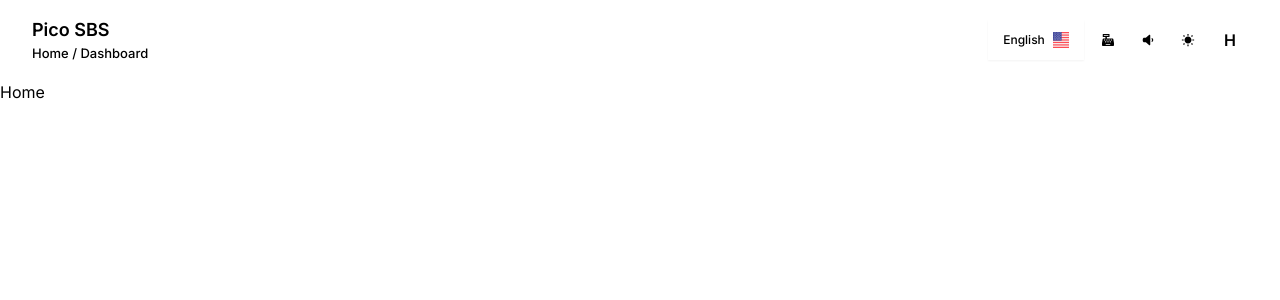
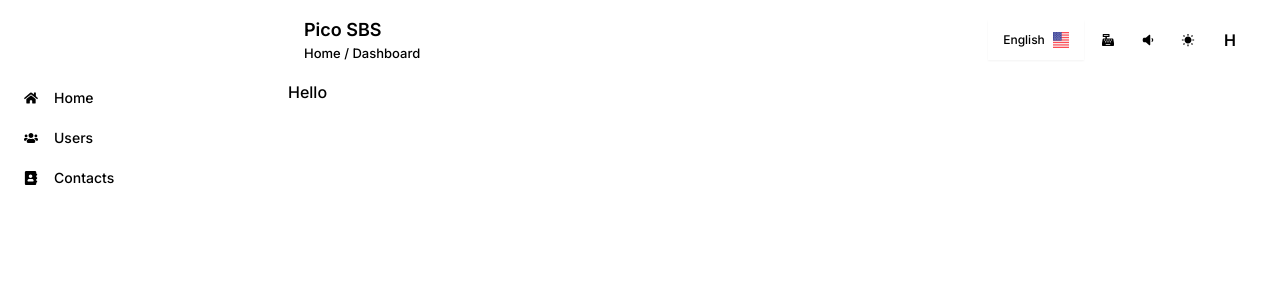
Before and after one commit to HTLA380/PicoSBS-User-Management-Typescript, a Next.js app: page / in a window 1280 px wide. Shown: the top 300 px of the page. Built offline with nearby package versions, Linux system fonts and the light colour scheme.

Commit message:
feat: add sidebar

```diff
--- a/constants/data.ts
+++ b/constants/data.ts
@@ -34,164 +34,6 @@ export const pageTitleData = [
     title: "Create Role",
     subtitlePathname: "Roles List",
     subtitle: "Create",
-  },
-];
-
-export const sidebarData = [
-  {
-    menu_name: "Home",
-    menu_icon: "fa-solid fa-house",
-    child_menus: [
-      {
-        menu_name: "Dashboard",
-        link: "/",
-      },
-      {
-        menu_name: "Button",
-        link: "/button",
-      },
-      {
-        menu_name: "Card",
-        link: "/card",
-      },
-      {
-        menu_name: "POS Card",
-        link: "/pos_card",
-      },
-      {
-        menu_name: "Input",
-        link: "/input",
-      },
-      {
-        menu_name: "Combobox",
-        link: "/combobox",
-      },
-      {
-        menu_name: "DateInput",
-        link: "/date_input",
-      },
-      {
-        menu_name: "FilterSelect",
-        link: "/filter_select",
-      },
-      {
-        menu_name: "RadioBox",
-        link: "/radiobox",
-      },
-      {
-        menu_name: "Select",
-        link: "/select",
-      },
-      {
-        menu_name: "Drawer",
-        link: "/drawer",
-      },
-      {
-        menu_name: "Textarea",
-        link: "/textarea",
-      },
-      {
-        menu_name: "SwitchToggle",
-        link: "/switch_toggle",
-      },
-      {
-        menu_name: "Modal",
-        link: "/modal",
-      },
-      {
-        menu_name: "Table",
-        link: "/table",
-      },
-      {
-        menu_name: "Module",
-        link: "/module",
-      },
-      {
-        menu_name: "Business Create",
-        link: "/business_create",
-      },
-      {
-        menu_name: "Sidebar",
-        link: "/sidebar",
-      },
-    ],
-  },
-  {
-    menu_name: "Users",
-    menu_icon: "fa-solid fa-users",
-    child_menus: [
-      {
-        menu_name: "Users",
-        menu_icon: "fa-solid fa-user",
-        child_menus: [
-          {
-            menu_name: "Users List",
-            link: "/users",
-          },
-          {
-            menu_name: "Create User",
-            link: "/users/create",
-          },
-        ],
-      },
-      {
-        menu_name: "Roles",
-        menu_icon: "fa-solid fa-chart-column",
-        child_menus: [
-          {
-            menu_name: "Roles List",
-            link: "/roles",
-          },
-          {
-            menu_name: "Create Role",
-            link: "/roles/create",
-          },
-        ],
-      },
-    ],
-  },
-  {
-    menu_name: "Contacts",
-    menu_icon: "fa-solid fa-address-book",
-    child_menus: [
-      {
-        menu_name: "Suppliers",
-        menu_icon: "fa-solid fa-chart-column",
-        child_menus: [
-          {
-            menu_name: "Suppliers List",
-          },
-          {
-            menu_name: "Add Supplier",
-          },
-        ],
-      },
-      {
-        menu_name: "Customers",
-        menu_icon: "fa-solid fa-chart-column",
-        child_menus: [
-          {
-            menu_name: "Customers List",
-          },
-          {
-            menu_name: "Add Customer",
-          },
-        ],
-      },
-      {
-        menu_name: "Customer Groups",
-        menu_icon: "fa-solid fa-chart-column",
-        child_menus: [
-          {
-            menu_name: "Customers Group List",
-          },
-        ],
-      },
-      {
-        menu_name: "Import Contacts",
-        menu_icon: "fa-solid fa-chart-column",
-      },
-    ],
   },
 ];
 
--- a/package.json
+++ b/package.json
@@ -13,7 +13,8 @@
     "next": "14.1.1",
     "react": "^18",
     "react-dom": "^18",
-    "react-icons": "^5.0.1"
+    "react-icons": "^5.0.1",
+    "zustand": "^4.5.2"
   },
   "devDependencies": {
     "@types/node": "^20",
--- a/src/app/css/theme.css
+++ b/src/app/css/theme.css
@@ -17,9 +17,9 @@
     --secondary: 0, 100%, 100%;
     --secondary-foreground: 231, 12%, 55%;
     --muted: 210 40% 96.1%;
-    --muted-foreground: 215.4 16.3% 46.9%;
+    --muted-foreground: 231 12% 55%;
     --accent: 210 40% 96.1%;
-    --accent-foreground: 231 12% 55%;
+    --accent-foreground: 215.4 16.3% 46.9%;
     --destructive: 0 84.2% 60.2%;
     --destructive-foreground: 210 40% 98%;
     --destructive-light: 0, 73%, 97%;
--- a/src/app/layout.tsx
+++ b/src/app/layout.tsx
@@ -1,7 +1,6 @@
 import type { Metadata } from "next";
 import { Inter } from "next/font/google";
 import "./css/globals.css";
-import NavBar from "@/components/navbar/NavBar";
 
 const inter = Inter({ subsets: ["latin"] });
 
@@ -17,10 +16,7 @@ export default function RootLayout({
 }>) {
   return (
     <html lang="en">
-      <body className={inter.className}>
-        <NavBar />
-        <div className="text-foreground">{children}</div>
-      </body>
+      <body className={inter.className}>{children}</body>
     </html>
   );
 }
--- a/src/app/page.tsx
+++ b/src/app/page.tsx
@@ -1,7 +1,8 @@
+import MainLayout from "@/components/MainLayout";
 import React from "react";
 
 const Home = () => {
-  return <div className="w-full min-h-screen bg-background">Home</div>;
+  return <MainLayout>Hello</MainLayout>;
 };
 
 export default Home;
--- /dev/null
+++ b/src/components/MainLayout.tsx
@@ -0,0 +1,34 @@
+import Head from "next/head";
+
+import React from "react";
+import NavBar from "./navbar/NavBar";
+import Sidebar from "./sidebar/Sidebar";
+
+interface MainLayoutInterface {
+  children: React.ReactNode;
+}
+
+const MainLayout: React.FC<MainLayoutInterface> = ({ children }) => {
+  return (
+    <>
+      <Head>
+        <title>ERPPOS</title>
+        <meta name="description" content="ERPPOS" />
+        <meta name="viewport" content="width=device-width, initial-scale=1" />
+        <link rel="icon" href="/favicon.ico" />
+      </Head>
+
+      <main className="relative flex min-h-screen font-medium bg-background text-foreground">
+        <Sidebar />
+        <div className="relative flex-1 w-full pb-5 overflow-auto">
+          <NavBar />
+          <div className="flex flex-col justify-between h-[90%] px-4">
+            <div>{children}</div>
+          </div>
+        </div>
+      </main>
+    </>
+  );
+};
+
+export default MainLayout;
--- /dev/null
+++ b/src/components/sidebar/Sidebar.tsx
@@ -0,0 +1,55 @@
+"use client";
+
+import React from "react";
+import Link from "next/link";
+import { sidebarData } from "./_data/sidebarData";
+import { useSidebarStore } from "@/lib/store";
+import { usePathname } from "next/navigation";
+
+interface MenuItem {
+  menu_name: string;
+  menu_icon: React.ReactNode;
+  menu_path: string;
+}
+
+const Sidebar: React.FC = () => {
+  const isOpen = useSidebarStore((state) => state.isOpen);
+  const pathname = usePathname();
+
+  const renderMenuItem = (menu: MenuItem, index: number) => (
+    <div key={index} className="block">
+      <div className="flex w-full justify-between items-center px-4 py-2 text-sm font-medium cursor-pointer hover:text-[#3E97FF]">
+        <Link
+          href={menu.menu_path}
+          className={`flex items-center justify-center gap-4 ${
+            menu.menu_path === pathname
+              ? "text-primary"
+              : "text-muted-foreground "
+          }`}>
+          {menu.menu_icon}
+          <span
+            className={`text-inherit duration-500 ${
+              !isOpen && "opacity-0"
+            } group-hover:opacity-100 whitespace-nowrap`}>
+            {menu.menu_name}
+          </span>
+        </Link>
+      </div>
+    </div>
+  );
+
+  return (
+    <div
+      className={`min-h-[100vh] bg-secondary fixed top-0 left-0 px-2 pt-20 ${
+        isOpen ? "w-[17rem]" : "w-20"
+      } duration-500 relative hover:w-[17rem] group`}>
+      <div className="flex flex-col gap-1 overflow-hidden">
+        {sidebarData.map((menu: MenuItem, index: number) =>
+          renderMenuItem(menu, index)
+        )}
+      </div>
+    </div>
+  );
+};
+
+export default Sidebar;
--- /dev/null
+++ b/src/components/sidebar/_data/sidebarData.tsx
@@ -0,0 +1,19 @@
+import { FaAddressBook, FaHome, FaUsers } from "react-icons/fa";
+
+export const sidebarData = [
+  {
+    menu_name: "Home",
+    menu_path: "/",
+    menu_icon: <FaHome />,
+  },
+  {
+    menu_name: "Users",
+    menu_path: "/users",
+    menu_icon: <FaUsers />,
+  },
+  {
+    menu_name: "Contacts",
+    menu_path: "/contacts",
+    menu_icon: <FaAddressBook />,
+  },
+];
--- /dev/null
+++ b/src/lib/store.ts
@@ -0,0 +1,11 @@
+import { create } from "zustand";
+
+interface SidebarState {
+  isOpen: boolean;
+  toggleSidebar: () => void;
+}
+
+export const useSidebarStore = create<SidebarState>((set) => ({
+  isOpen: false,
+  toggleSidebar: () => set((state) => ({ isOpen: !state.isOpen })),
+}));
```
Also changed, not shown: 1 other file (tests, documents, lock files or other folders).
